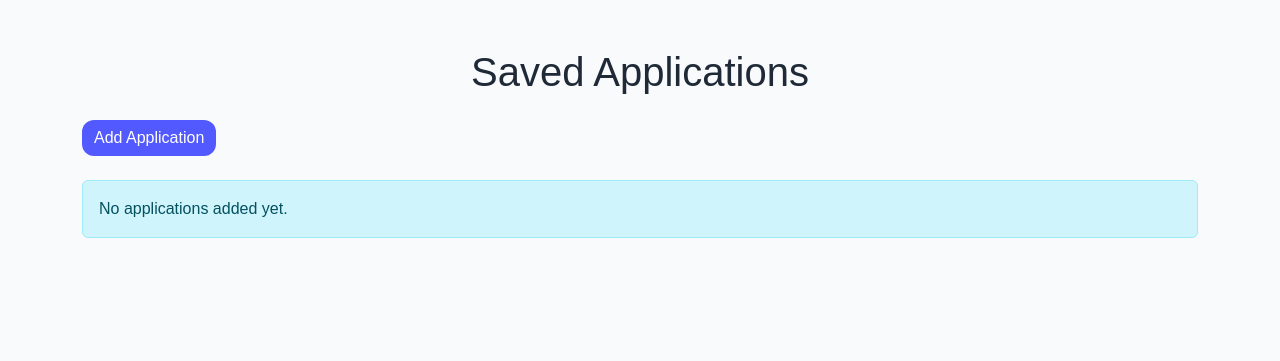
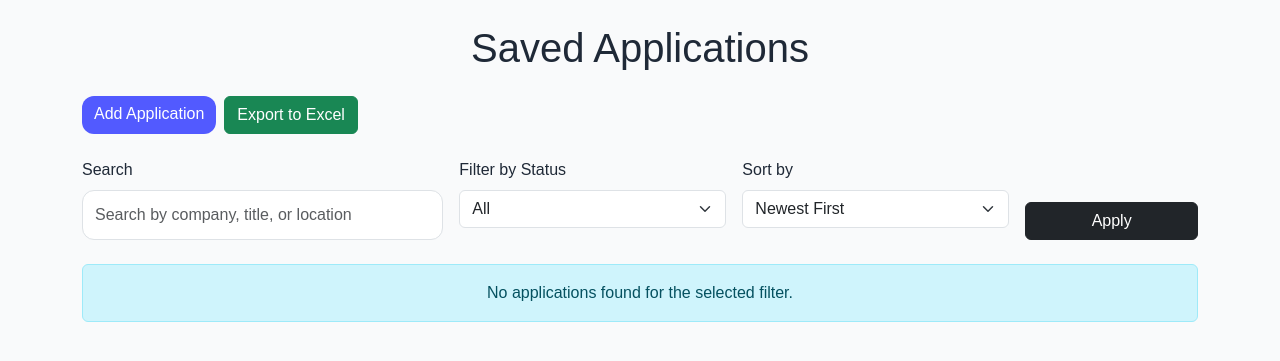
Before and after one commit to Jennijack89/job-application-tracker, a Flask app: page /applications in a window 1280 px wide. Shown: the part 60-421 px from the top of the page. Run offline with Flask 3, Linux system fonts and the light colour scheme; a user stored in the database is signed in; data comes from the database, SQL or seed files in the repository; both versions use the stored data as it was after the commit; some web fonts are replaced.

Commit message:
Final update: implemented export, search, filter, sort, and validation features

```diff
--- a/app.py
+++ b/app.py
@@ -1,27 +1,28 @@
 # JobAppTrack
-#CPSC 4205 - IT CapStone Project
-#Spring Semester 2026
-# Jennifer, Honey, Tyree,Zion
-
-# Import Flask items, SQlite, and Hashing
+# CPSC 4205 - IT CapStone Project
+# Spring Semester 2026
+# Jennifer, Honey, Tyree, Zion
 
 import os
+import random
 import smtplib
 import sqlite3
-import random
-import smtplib
-from email.mime.text import MIMEText
-SMTP_HOST = "smtp.gmail.com"
-SMTP_PORT = 587
-SMTP_USERNAME = "patelhoney1209@gmail.com"
-SMTP_PASSWORD = "gbhqxuctnvftxxps"
-EMAIL_FROM = "patelhoney1209@gmail.com"
-SMTP_USE_TLS = True
 from datetime import date, datetime, timedelta
 from email.message import EmailMessage
 from functools import wraps
+from io import BytesIO
 
-from flask import Flask, flash, redirect, render_template, request, session, url_for
+from flask import (
+    Flask,
+    flash,
+    redirect,
+    render_template,
+    request,
+    session,
+    url_for,
+    send_file,
+)
+from openpyxl import Workbook
 from werkzeug.security import check_password_hash, generate_password_hash
 
 app = Flask(__name__)
@@ -29,26 +30,14 @@ app.secret_key = os.environ.get("FLASK_SECRET_KEY", "dev-secret-change-this")
 
 DB_NAME = "database/app.db"
 
+# Safer SMTP config
+SMTP_HOST = os.environ.get("SMTP_HOST", "smtp.gmail.com")
+SMTP_PORT = int(os.environ.get("SMTP_PORT", 587))
+SMTP_USERNAME = os.environ.get("SMTP_USERNAME", "")
+SMTP_PASSWORD = os.environ.get("SMTP_PASSWORD", "")
+EMAIL_FROM = os.environ.get("EMAIL_FROM", SMTP_USERNAME)
+SMTP_USE_TLS = True
 
-
-def send_reset_code(to_email, code):
-    subject = "Password Reset Code"
-    body = f"Your password reset code is: {code}\n\nThis code expires in 15 minutes."
-
-    msg = MIMEText(body)
-    msg["Subject"] = subject
-    msg["From"] = EMAIL_FROM
-    msg["To"] = to_email
-
-    try:
-        server = smtplib.SMTP(SMTP_HOST, SMTP_PORT)
-        server.starttls()
-        server.login(SMTP_USERNAME, SMTP_PASSWORD)
-        server.send_message(msg)
-        server.quit()
-        print("Email sent successfully")
-    except Exception as e:
-        print("Email failed:", e)
 
 def get_db_connection():
     conn = sqlite3.connect(DB_NAME)
@@ -96,7 +85,7 @@ def init_db():
         """
     )
 
-    # Backfill older project databases safely.
+    # Backfill old databases safely
     ensure_column(conn, "users", "reset_code_hash", "TEXT")
     ensure_column(conn, "users", "reset_code_expiry", "TEXT")
 
@@ -120,7 +109,6 @@ def login_required(func):
             flash("Please log in first.")
             return redirect(url_for("login"))
         return func(*args, **kwargs)
-
     return wrapper
 
 
@@ -289,6 +277,7 @@ def forgot_password():
                 (generate_password_hash(code), expires_at, user["user_ID"]),
             )
             conn.commit()
+
             email_sent, send_error = send_reset_code_email(email, code)
             if not email_sent:
                 dev_reset_code = code
@@ -392,20 +381,24 @@ def dashboard():
         "SELECT COUNT(*) FROM applications WHERE user_id = ?",
         (user_id,),
     ).fetchone()[0]
+
     interview = conn.execute(
-        "SELECT COUNT(*) FROM applications WHERE user_id = ? AND status='Interview'",
+        "SELECT COUNT(*) FROM applications WHERE user_id = ? AND status = 'Interview'",
         (user_id,),
     ).fetchone()[0]
+
     offer = conn.execute(
-        "SELECT COUNT(*) FROM applications WHERE user_id = ? AND status='Offer'",
+        "SELECT COUNT(*) FROM applications WHERE user_id = ? AND status = 'Offer'",
         (user_id,),
     ).fetchone()[0]
+
     rejected = conn.execute(
-        "SELECT COUNT(*) FROM applications WHERE user_id = ? AND status='Rejected'",
+        "SELECT COUNT(*) FROM applications WHERE user_id = ? AND status = 'Rejected'",
         (user_id,),
     ).fetchone()[0]
+
     waiting = conn.execute(
-        "SELECT COUNT(*) FROM applications WHERE user_id = ? AND status='Applied'",
+        "SELECT COUNT(*) FROM applications WHERE user_id = ? AND status = 'Applied'",
         (user_id,),
     ).fetchone()[0]
 
@@ -486,28 +479,151 @@ def dashboard():
 @app.route("/applications")
 @login_required
 def view_app():
+    search = request.args.get("search", "").strip()
+    status_filter = request.args.get("status", "").strip()
+    sort = request.args.get("sort", "").strip()
+
+    query = """
+        SELECT * FROM applications
+        WHERE user_id = ?
+    """
+    params = [session["user_id"]]
+
+    if search:
+        query += " AND (company LIKE ? OR job_title LIKE ? OR location LIKE ?)"
+        like_value = f"%{search}%"
+        params.extend([like_value, like_value, like_value])
+
+    if status_filter:
+        query += " AND status = ?"
+        params.append(status_filter)
+
+    if sort == "company":
+        query += " ORDER BY company COLLATE NOCASE ASC"
+    elif sort == "date_asc":
+        query += " ORDER BY apply_date ASC"
+    elif sort == "date_desc":
+        query += " ORDER BY apply_date DESC"
+    elif sort == "status":
+        query += " ORDER BY status COLLATE NOCASE ASC"
+    else:
+        query += " ORDER BY id DESC"
+
     conn = get_db_connection()
-    applications = conn.execute(
-        "SELECT * FROM applications WHERE user_id = ? ORDER BY id DESC",
-        (session["user_id"],),
-    ).fetchall()
+    applications = conn.execute(query, params).fetchall()
     conn.close()
-    return render_template("view_app.html", applications=applications)
+
+    return render_template(
+        "view_app.html",
+        applications=applications,
+        search=search,
+        status_filter=status_filter,
+        sort=sort,
+    )
+
+
+@app.route("/applications/export")
+@login_required
+def export_applications():
+    search = request.args.get("search", "").strip()
+    status_filter = request.args.get("status", "").strip()
+    sort = request.args.get("sort", "").strip()
+
+    query = """
+        SELECT company, job_title, location, status, apply_date
+        FROM applications
+        WHERE user_id = ?
+    """
+    params = [session["user_id"]]
+
+    if search:
+        query += " AND (company LIKE ? OR job_title LIKE ? OR location LIKE ?)"
+        like_value = f"%{search}%"
+        params.extend([like_value, like_value, like_value])
+
+    if status_filter:
+        query += " AND status = ?"
+        params.append(status_filter)
+
+    if sort == "company":
+        query += " ORDER BY company COLLATE NOCASE ASC"
+    elif sort == "date_asc":
+        query += " ORDER BY apply_date ASC"
+    elif sort == "date_desc":
+        query += " ORDER BY apply_date DESC"
+    elif sort == "status":
+        query += " ORDER BY status COLLATE NOCASE ASC"
+    else:
+        query += " ORDER BY id DESC"
+
+    conn = get_db_connection()
+    applications = conn.execute(query, params).fetchall()
+    conn.close()
+
+    wb = Workbook()
+    ws = wb.active
+    ws.title = "Applications"
+
+    headers = ["Company", "Job Title", "Location", "Status", "Application Date"]
+    ws.append(headers)
+
+    for row in applications:
+        ws.append([
+            row["company"],
+            row["job_title"],
+            row["location"],
+            row["status"],
+            row["apply_date"],
+        ])
+
+    for column in ws.columns:
+        max_length = 0
+        col_letter = column[0].column_letter
+        for cell in column:
+            value = "" if cell.value is None else str(cell.value)
+            if len(value) > max_length:
+                max_length = len(value)
+        ws.column_dimensions[col_letter].width = max_length + 2
+
+    output = BytesIO()
+    wb.save(output)
+    output.seek(0)
+
+    return send_file(
+        output,
+        as_attachment=True,
+        download_name="job_applications.xlsx",
+        mimetype="application/vnd.openxmlformats-officedocument.spreadsheetml.sheet",
+    )
 
 
 @app.route("/add", methods=["GET", "POST"])
 @login_required
 def add_application():
+    form_data = {
+        "company": "",
+        "job_title": "",
+        "location": "",
+        "status": "",
+        "apply_date": "",
+    }
+
     if request.method == "POST":
-        company = request.form.get("company", "").strip()
-        job_title = request.form.get("job_title", "").strip()
-        location = request.form.get("location", "").strip()
-        status = request.form.get("status", "").strip()
-        apply_date = request.form.get("apply_date", "").strip()
+        form_data["company"] = request.form.get("company", "").strip()
+        form_data["job_title"] = request.form.get("job_title", "").strip()
+        form_data["location"] = request.form.get("location", "").strip()
+        form_data["status"] = request.form.get("status", "").strip()
+        form_data["apply_date"] = request.form.get("apply_date", "").strip()
 
-        if not company or not job_title or not location or not status or not apply_date:
+        if (
+            not form_data["company"]
+            or not form_data["job_title"]
+            or not form_data["location"]
+            or not form_data["status"]
+            or not form_data["apply_date"]
+        ):
             flash("All application fields are required.")
-            return render_template("add_application.html")
+            return render_template("add_application.html", form_data=form_data)
 
         conn = get_db_connection()
         conn.execute(
@@ -515,7 +631,14 @@ def add_application():
             INSERT INTO applications (company, job_title, location, status, apply_date, user_id)
             VALUES (?, ?, ?, ?, ?, ?)
             """,
-            (company, job_title, location, status, apply_date, session["user_id"]),
+            (
+                form_data["company"],
+                form_data["job_title"],
+                form_data["location"],
+                form_data["status"],
+                form_data["apply_date"],
+                session["user_id"],
+            ),
         )
         conn.commit()
         conn.close()
@@ -523,7 +646,7 @@ def add_application():
         flash("Application added successfully.")
         return redirect(url_for("view_app"))
 
-    return render_template("add_application.html")
+    return render_template("add_application.html", form_data=form_data)
 
 
 @app.route("/edit/<int:app_id>", methods=["GET", "POST"])
@@ -559,6 +682,7 @@ def edit_application(app_id):
         )
         conn.commit()
         conn.close()
+
         flash("Application updated successfully.")
         return redirect(url_for("view_app"))
 
@@ -576,6 +700,7 @@ def delete_application(app_id):
     )
     conn.commit()
     conn.close()
+
     flash("Application deleted.")
     return redirect(url_for("view_app"))
 
--- a/templates/view_app.html
+++ b/templates/view_app.html
@@ -3,34 +3,98 @@
 {% block title %}View Applications{% endblock %}
 
 {% block content %}
-<div class="container py-5">
-    <h1 class="form-title mb-4">Saved Applications</h1>
+<div class="container mt-4">
+    <h1 class="text-center mb-4">Saved Applications</h1>
 
-    <div class="mb-4">
+    <div class="mb-4 d-flex flex-wrap gap-2">
         <a href="{{ url_for('add_application') }}" class="btn btn-primary">Add Application</a>
+        <a href="{{ url_for('export_applications', search=search, status=status_filter, sort=sort) }}"
+           class="btn btn-success">
+            Export to Excel
+        </a>
     </div>
+
+    <form method="GET" action="{{ url_for('view_app') }}" class="mb-4">
+        <div class="row g-3">
+            <div class="col-md-4">
+                <label for="search" class="form-label">Search</label>
+                <input
+                    type="text"
+                    id="search"
+                    name="search"
+                    class="form-control"
+                    placeholder="Search by company, title, or location"
+                    value="{{ search }}"
+                >
+            </div>
+
+            <div class="col-md-3">
+                <label for="status" class="form-label">Filter by Status</label>
+                <select id="status" name="status" class="form-select">
+                    <option value="">All</option>
+                    <option value="Applied" {% if status_filter == 'Applied' %}selected{% endif %}>Applied</option>
+                    <option value="Interview" {% if status_filter == 'Interview' %}selected{% endif %}>Interview</option>
+                    <option value="Rejected" {% if status_filter == 'Rejected' %}selected{% endif %}>Rejected</option>
+                    <option value="Offer" {% if status_filter == 'Offer' %}selected{% endif %}>Offer</option>
+                </select>
+            </div>
+
+            <div class="col-md-3">
+                <label for="sort" class="form-label">Sort by</label>
+                <select id="sort" name="sort" class="form-select">
+                    <option value="">Newest First</option>
+                    <option value="company" {% if sort == 'company' %}selected{% endif %}>Company A-Z</option>
+                    <option value="date_asc" {% if sort == 'date_asc' %}selected{% endif %}>Date Oldest First</option>
+                    <option value="date_desc" {% if sort == 'date_desc' %}selected{% endif %}>Date Newest First</option>
+                    <option value="status" {% if sort == 'status' %}selected{% endif %}>Status A-Z</option>
+                </select>
+            </div>
+
+            <div class="col-md-2 d-flex align-items-end">
+                <button type="submit" class="btn btn-dark w-100">Apply</button>
+            </div>
+        </div>
+    </form>
 
     {% if applications %}
         {% for app in applications %}
-            <div class="card mb-3 shadow-sm">
-                <div class="card-body">
-                    <h5 class="card-title">{{ app['company'] }}</h5>
-                    <p class="card-text">{{ app['job_title'] }} - {{ app['location'] }}</p>
-                    <p>
-                        <strong>Status:</strong> {{ app['status'] }}<br>
-                        <strong>Date:</strong> {{ app['apply_date'] }}
-                    </p>
+        <div class="card shadow-sm mb-3">
+            <div class="card-body">
+                <div class="row align-items-center">
+                    <div class="col-md-3">
+                        <h4 class="mb-0">{{ app.company }}</h4>
+                    </div>
 
-                    <form action="{{ url_for('delete_application', app_id=app['id']) }}" method="POST" class="d-inline">
-                        <button type="submit" class="btn btn-danger btn-sm">Delete</button>
-                    </form>
+                    <div class="col-md-3">
+                        <p class="mb-0">{{ app.job_title }} - {{ app.location }}</p>
+                    </div>
 
-                    <a href="{{ url_for('edit_application', app_id=app['id']) }}" class="btn btn-secondary btn-sm ms-2">Edit</a>
+                    <div class="col-md-3">
+                        <p class="mb-1"><strong>Status:</strong> {{ app.status }}</p>
+                        <p class="mb-0"><strong>Date:</strong> {{ app.apply_date }}</p>
+                    </div>
+
+                    <div class="col-md-3 d-flex justify-content-end gap-2">
+                        <a href="{{ url_for('edit_application', app_id=app.id) }}"
+                           class="btn btn-secondary">
+                            Edit
+                        </a>
+
+                        <form method="POST"
+                              action="{{ url_for('delete_application', app_id=app.id) }}"
+                              onsubmit="return confirm('Are you sure you want to delete this application?');"
+                              style="display:inline;">
+                            <button type="submit" class="btn btn-danger">Delete</button>
+                        </form>
+                    </div>
                 </div>
             </div>
+        </div>
         {% endfor %}
     {% else %}
-        <div class="alert alert-info">No applications added yet.</div>
+        <div class="alert alert-info text-center">
+            No applications found for the selected filter.
+        </div>
     {% endif %}
 </div>
 {% endblock %}
```
Also changed, not shown: templates/add_application.html (+61 -25 lines), templates/edit_application.html (+60 -25 lines), database/app.db.
